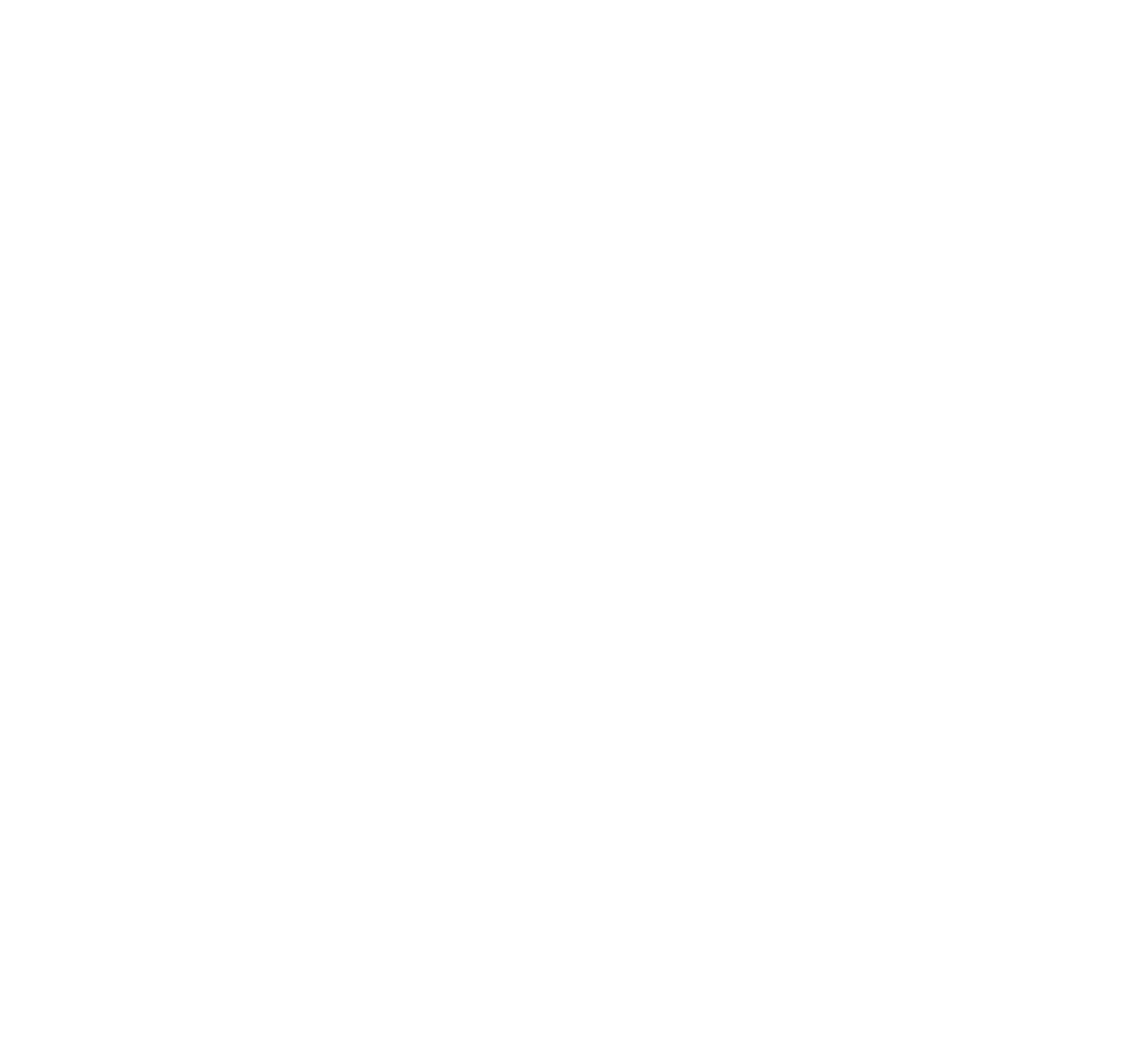
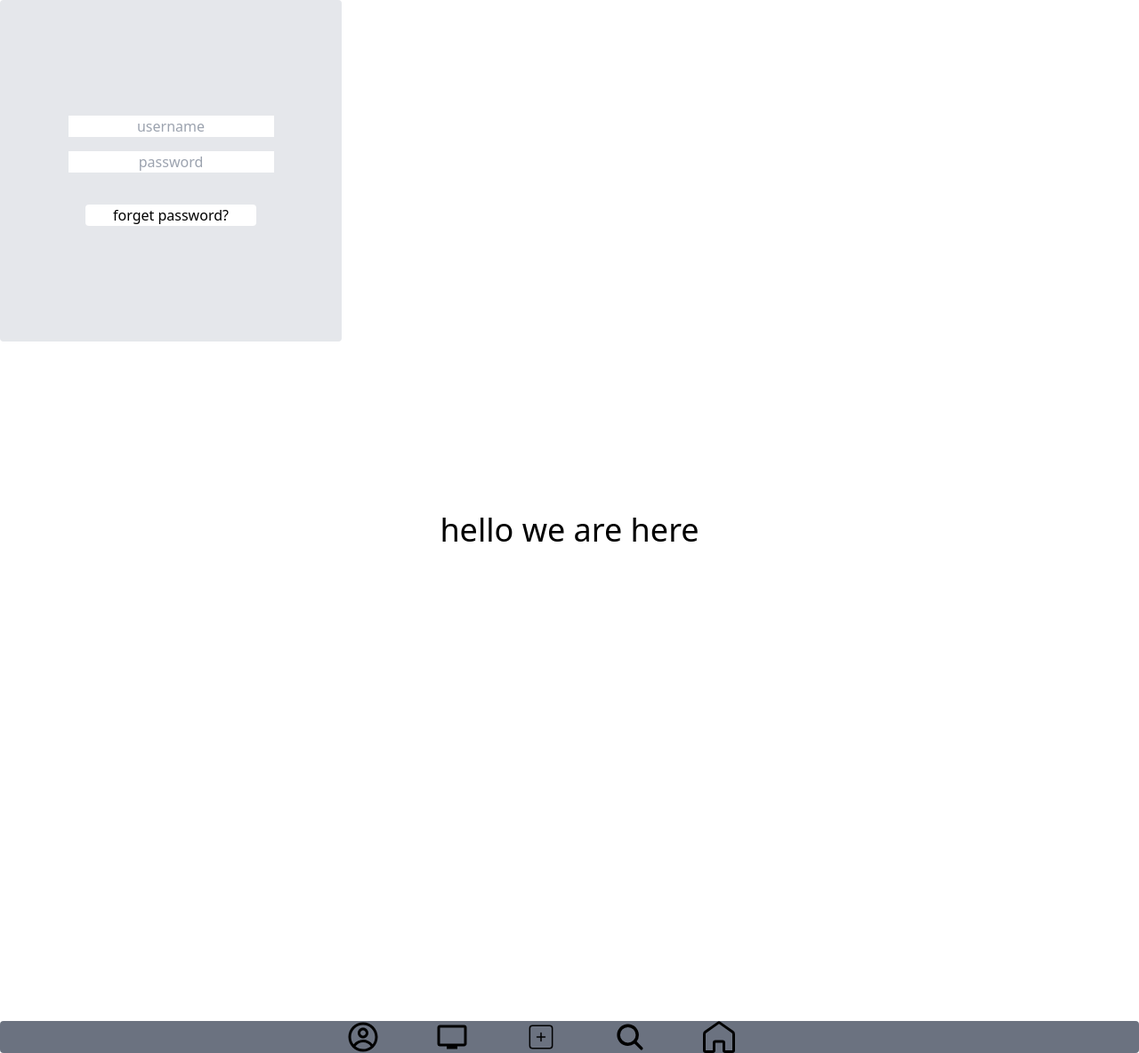
Before and after one commit to farzadnorouzi/cloune-instagram, a React (Vite) app: page /Reels in a window 1280 px wide. Shown: the whole page at 89% size. Before the commit the page ends 800 px from the top, so only its background shows below. Built offline with nearby package versions, Linux system fonts and the light colour scheme.

Commit message:
create login page

```diff
--- a/src/App.jsx
+++ b/src/App.jsx
@@ -7,6 +7,7 @@ import Explor from "./Component2/Explor/Explor"
 import Profile from "./Component2/Profile/Profile"
 import AddPost from "./Component2/AddPost/AddPost"
 import Reels from "./Component2/Reels/Reels"
+import Login from "./Login/Login"
 
 
 
@@ -14,8 +15,8 @@ import Reels from "./Component2/Reels/Reels"
 
 function App() {
   return(
-
-
+<>
+ <Login />
 
     <Routes>
     <Route path="/" element={<Home />} />
@@ -34,6 +35,8 @@ function App() {
 
     </Routes>
 
+    </>
+
 
   )
 
--- a/src/Component2/Reels/Reels.jsx
+++ b/src/Component2/Reels/Reels.jsx
@@ -1,11 +1,16 @@
-
+import Footer from "./../../Components/Footer/Footer";
 
 function Reels() {
-    return(
-        <h1>
-        </h1>
-    )
-
+    return (
+        <div className="flex flex-col min-h-screen">
+            <div className="flex-grow">
+                <h1 className="text-center text-4xl mt-48">hello we are here</h1>
+            </div>
+            <div className="text-end">
+                <Footer />
+            </div>
+        </div>
+    );
 }
 
-export default Reels
+export default Reels;
--- a/src/Home/Home.jsx
+++ b/src/Home/Home.jsx
@@ -1,6 +1,7 @@
 import Navbar from "../Components/Navbar/Navbar"
 import RandomPosts from "../Components/RandomPosts/RandomPosts"
 import UsersCall from "../Components/UsersCall/UsersCall"
+
 
 
 function Home() {
@@ -15,6 +16,7 @@ function Home() {
 
 
 
+
     )
 }
 
--- /dev/null
+++ b/src/Login/Login.jsx
@@ -0,0 +1,14 @@
+
+
+function Login() {
+    return(
+        <div className="w-96 h-96 bg-gray-200 rounded flex flex-col justify-center items-center">
+        <input className="block text-center mb-4" placeholder="username" type="text" />
+        <input className="block text-center" placeholder="password" type="text" />
+        <button className="mt-9 w-48 bg-white rounded">forget password?</button>
+    </div>
+    )
+
+}
+
+export default Login
```
